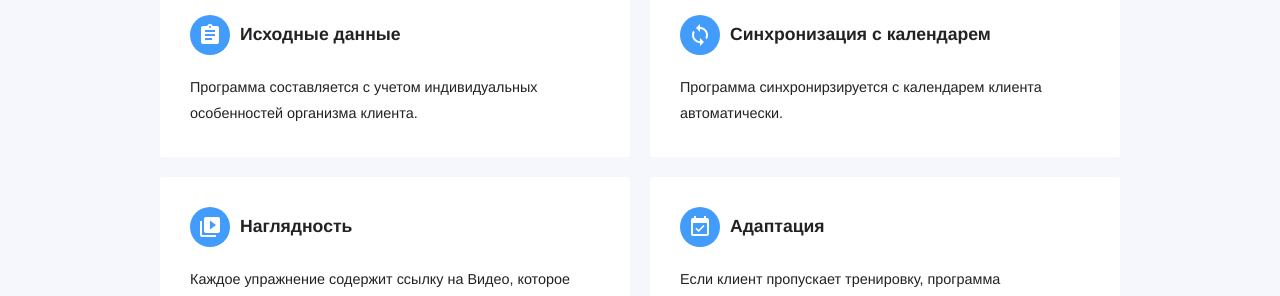
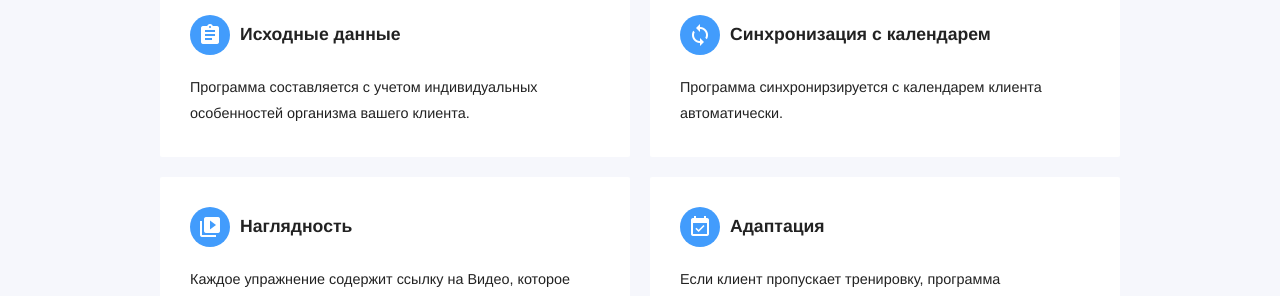
Before and after one commit to RakhimyanTim/fitness.github.io, a Jekyll site: the page built from pages/features.html, in a window 1280 px wide. Shown: the part 690-986 px from the top of the page. Built offline with Jekyll 4.4.1, drawn with Linux system fonts in a browser that asks for light colours; some web fonts are replaced.

Commit message:
Update features.html

```diff
--- a/pages/features.html
+++ b/pages/features.html
@@ -24,7 +24,7 @@ permalink: /features/
 	<h2>Автоматическая программа тренировок</h2>
 
 	<ul class="cards">
-		{% include components/features/data-block.html icon="assignment" title="Исходные данные" content="Программа составляется с учетом индивидуальных особенностей организма клиента." %}
+		{% include components/features/data-block.html icon="assignment" title="Исходные данные" content="Программа составляется с учетом индивидуальных особенностей организма вашего клиента." %}
 
 		{% include components/features/data-block.html icon="sync" title="Синхронизация с календарем" content="Программа синхронирзируется с календарем клиента автоматически." %}
 
```
